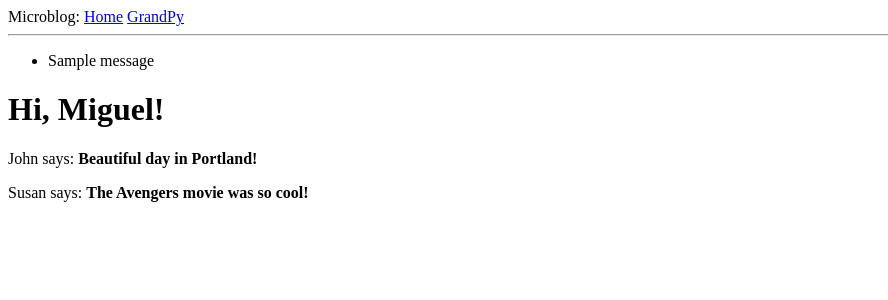
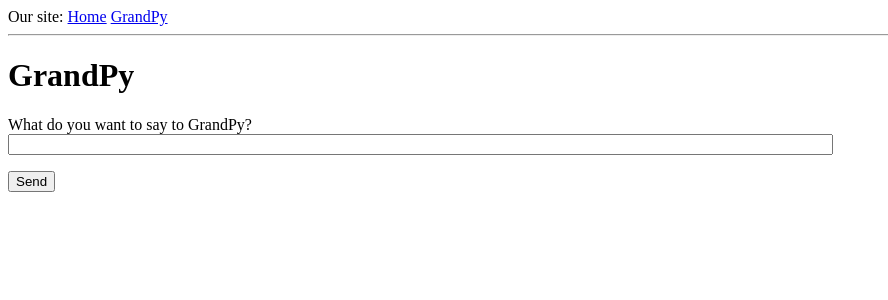
Before and after one commit to Kariss83/fictional-chainsaw, a Flask app: page / in a window 1280 px wide. Shown: the top 300 px of the page, without its empty margins (0-888 px from the left). Run offline with Flask 2, Linux system fonts and the light colour scheme; one stand-in notice (Sample message) is shown; parts of the project's set-up code (start-up, migrations or seed data) failed here and were passed over.

Commit message:
simplified flask app to the minimum with a return

```diff
--- a/app/forms.py
+++ b/app/forms.py
@@ -2,6 +2,7 @@ from flask_wtf import FlaskForm
 from wtforms import StringField, SubmitField
 from wtforms.validators import DataRequired
 
-class LoginForm(FlaskForm):
-    username = StringField('Username', validators=[DataRequired()])
-    submit = SubmitField('Sign In')
+class QuestionForm(FlaskForm):
+    question = StringField('What do you want to say to GrandPy?',
+        validators=[DataRequired()])
+    submit = SubmitField('Send')
--- a/app/routes.py
+++ b/app/routes.py
@@ -1,34 +1,19 @@
-from flask import render_template, flash, redirect, get_flashed_messages, url_for
+from flask import render_template, jsonify, request
 from app import app
-from app.forms import LoginForm
+from .forms import QuestionForm
 from app import run
 
+@app.route('/')
+def home():
+    form = QuestionForm()
+    context = {
+        "form": form,
+        "title": "Contactez Grandpy!"
+    }
+    return render_template('grandpy.html', **context)
 
-@app.route('/')
-@app.route('/index')
-def index():
-    user = {'username': 'Miguel'}
-    posts = [
-        {
-            'author': {'username': 'John'},
-            'body': 'Beautiful day in Portland!'
-        },
-        {
-            'author': {'username': 'Susan'},
-            'body': 'The Avengers movie was so cool!'
-        }
-    ]
-    return render_template('index.html', title='Home', user=user, posts=posts)
-
-@app.route('/grandpy', methods=['GET', 'POST'])
-def login():
-    form = LoginForm()
-    message = {'said_by_grandpy': None}
-    if form.validate_on_submit():
-        flash('You asked GrandPy: {}'.format(
-            form.username.data))
-        user_input = get_flashed_messages()[0]
-        grandpy_return = run.get_infos_on_place(user_input)
-        message['said_by_grandpy'] = grandpy_return
-        return redirect(url_for('login'))
-    return render_template('grandpy.html', title='GrandPy', form=form, message=message)
+@app.route('/api')
+def api():
+    question = request.args.get('question', default='', type=str)
+    answer = run.get_infos_on_place(question)
+    return jsonify(answer)
--- a/app/templates/base.html
+++ b/app/templates/base.html
@@ -2,27 +2,18 @@
 <html>
     <head>
       {% if title %}
-      <title>{{ title }} - Microblog</title>
+      <title>{{ title }} - home</title>
       {% else %}
-      <title>Welcome to Microblog</title>
+      <title>Welcome to GrandPy House</title>
       {% endif %}
     </head>
     <body>
         <div>
-            Microblog:
-            <a href="/index">Home</a>
+            Our site:
+            <a href="/">Home</a>
             <a href="/grandpy">GrandPy</a>
         </div>
         <hr>
-        {% with messages = get_flashed_messages() %}
-        {% if messages %}
-        <ul>
-            {% for message in messages %}
-            <li>{{ message }}</li>
-            {% endfor %}
-        </ul>
-        {% endif %}
-        {% endwith %}
         {% block content %}{% endblock %}
     </body>
 </html>
--- a/app/templates/grandpy.html
+++ b/app/templates/grandpy.html
@@ -1,14 +1,12 @@
 {% extends "base.html" %}
 
 {% block content %}
-    <h1>Sign In</h1>
-    <form action="" method="post" novalidate>
-        {{ form.hidden_tag() }}
+    <h1>GrandPy</h1>
+    <form action="/api" method="get" novalidate>
         <p>
-            {{ form.username.label }}<br>
-            {{ form.username(size=32) }}
+            {{ form.question.label }}<br>
+            {{ form.question(size=100) }}
         </p>
         <p>{{ form.submit() }}</p>
-        <p>{{ message.said_by_grandpy}}</p>
     </form>
 {% endblock %}
--- a/app/templates/index.html
+++ /dev/null
@@ -1,8 +0,0 @@
-{% extends "base.html" %}
-
-{% block content %}
-    <h1>Hi, {{ user.username }}!</h1>
-    {% for post in posts %}
-    <div><p>{{ post.author.username }} says: <b>{{ post.body }}</b></p></div>
-    {% endfor %}
-{% endblock %}
```
